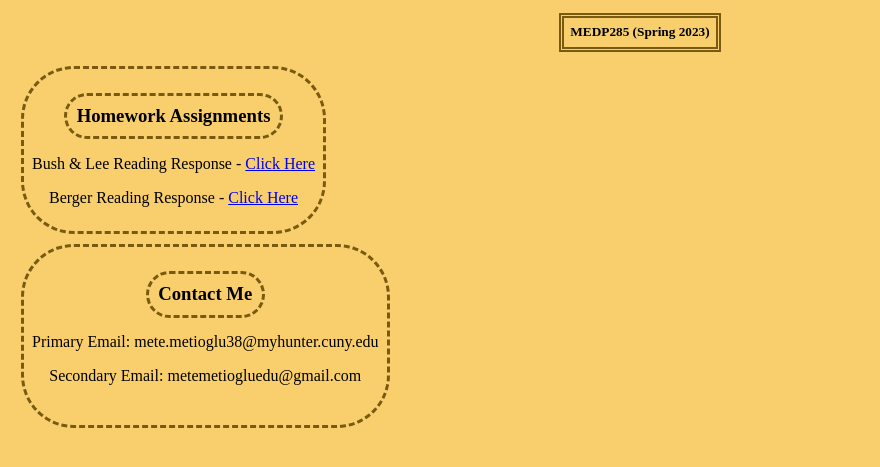
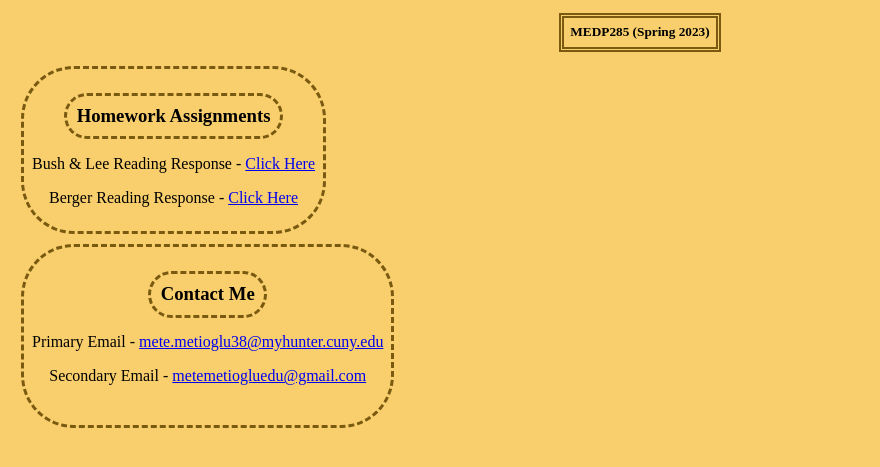
Before and after one commit to metemetioglu/metemetioglu.github.io, a plain HTML site: page index.html in a window 1280 px wide. Shown: the part 95-562 px from the top of the page, without its empty margins (0-880 px from the left). Drawn offline with Linux system fonts and the light colour scheme.

Commit message:
Update (Feb. 22 2023 12:48am)

```diff
--- a/index.html
+++ b/index.html
@@ -2,6 +2,7 @@
 <html>
     <head>
         <title> Mete's Website - MEDP285 </title>
+        <link rel="icon" type="image/x-icon" href="favicon.ico">
         <meta name="viewport" content="width=device-width, initial-scale=1.0">
         <link rel="stylesheet" href="StyleSheet.css">
     </head>
@@ -24,8 +25,8 @@
         <!-- Contact Me Section -->
         <div class="bubblebox">
             <center><h3 style="font-weight: bold; outline: dashed #7A5A10; padding: 0.5em; width: fit-content; border-radius: 100px;">Contact Me</h4></center>
-            <center><p> Primary Email: mete.metioglu38@myhunter.cuny.edu </p></center>
-            <center><p style="padding-bottom: 1pc;"> Secondary Email: metemetiogluedu@gmail.com </p></center>
+            <center><p> Primary Email - <a href="mailto:mete.metioglu38@myhunter.cuny.edu">mete.metioglu38@myhunter.cuny.edu</a> </p></center>
+            <center><p style="padding-bottom: 1pc;"> Secondary Email - <a href="mailto:metemetiogluedu@gmail.com">metemetiogluedu@gmail.com</a> </p></center>
         </div>
 
     </body>
```
Also changed, not shown: favicon.ico (added).
